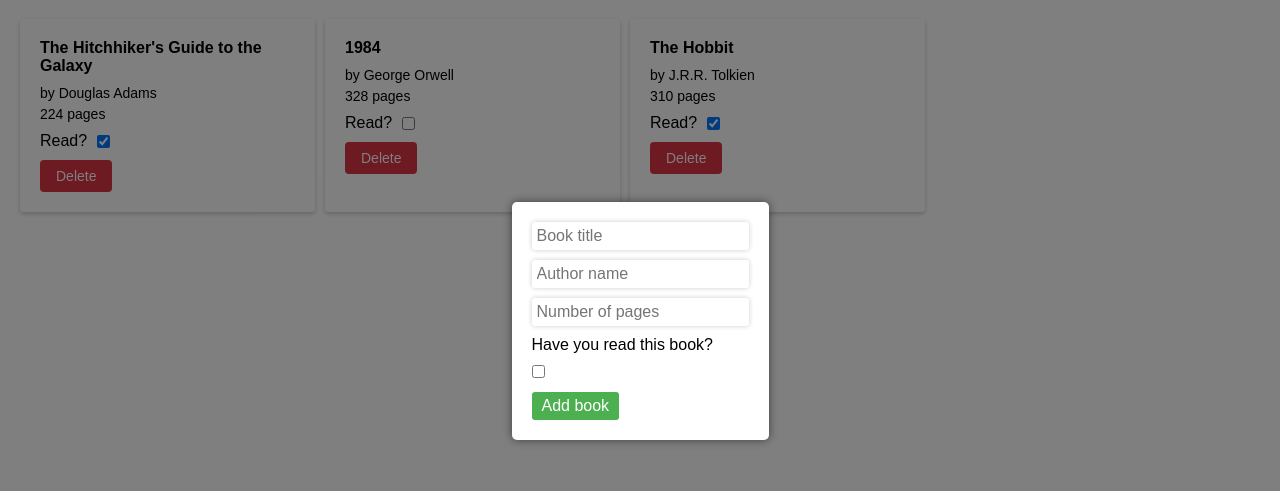
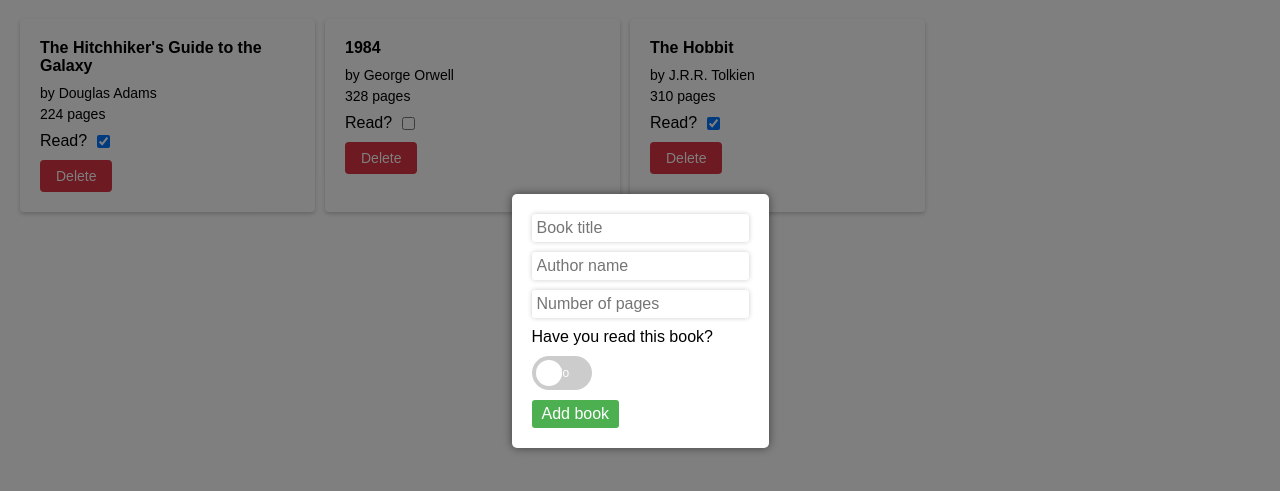
Before and after one commit to MagnusJason/bookapp, a plain HTML site: page index.html in a window 1280 px wide. Both pictures are taken after a click on the button "Add new book". Shown: the part 79-570 px from the top of the page. Drawn offline with Linux system fonts and the light colour scheme.

Commit message:
Change overlay read checkbox to toggle

```diff
--- a/script.js
+++ b/script.js
@@ -93,8 +93,18 @@ addBookBtn.addEventListener("click", function() {
     let readLabel = document.createElement("label");
     readLabel.textContent = "Have you read this book?";
 
-    let readInput = document.createElement("input");
-    readInput.type = "checkbox";
+    let toggleSwitch = document.createElement("label");
+    toggleSwitch.classList.add("toggle-switch");
+
+    let toggleInput = document.createElement("input");
+    toggleInput.type = "checkbox";
+    toggleInput.name = "read-status";
+
+    let toggleSlider = document.createElement("span");
+    toggleSlider.classList.add("toggle-slider");
+
+    toggleSwitch.appendChild(toggleInput);
+    toggleSwitch.appendChild(toggleSlider);
 
     let submitBtn = document.createElement("button");
     submitBtn.type = "submit";
@@ -104,7 +114,7 @@ addBookBtn.addEventListener("click", function() {
     form.appendChild(authorInput);
     form.appendChild(pagesInput);
     form.appendChild(readLabel);
-    form.appendChild(readInput);
+    form.appendChild(toggleSwitch);
     form.appendChild(submitBtn);
 
     overlay.appendChild(form);
@@ -115,7 +125,7 @@ addBookBtn.addEventListener("click", function() {
         let title = titleInput.value;
         let author = authorInput.value;
         let pages = pagesInput.value;
-        let read = readInput.checked;
+        let read = toggleInput.checked;
         addBookToLibrary(title, author, pages, read);
         overlay.remove();
     });
--- a/style.css
+++ b/style.css
@@ -147,3 +147,68 @@ main#book-list {
 .add-book-form button[type="submit"]:hover {
     background-color: #3e8e41;
 }
+
+.toggle-switch {
+    display: inline-block;
+    position: relative;
+    width: 60px;
+    height: 34px;
+    margin-bottom: 10px;
+}
+
+.toggle-switch input[type="checkbox"] {
+    opacity: 0;
+    width: 0;
+    height: 0;
+}
+
+.toggle-slider {
+    position: absolute;
+    cursor: pointer;
+    top: 0;
+    left: 0;
+    right: 0;
+    bottom: 0;
+    background-color: #ccc;
+    -webkit-transition: .4s;
+    transition: .4s;
+    border-radius: 34px;
+}
+
+.toggle-slider:before {
+    position: absolute;
+    content: "";
+    height: 26px;
+    width: 26px;
+    left: 4px;
+    bottom: 4px;
+    background-color: white;
+    -webkit-transition: .4s;
+    transition: .4s;
+    border-radius: 50%;
+}
+
+input[type="checkbox"]:checked + .toggle-slider {
+    background-color: #4CAF50;
+}
+
+input[type="checkbox"]:checked + .toggle-slider:before {
+    -webkit-transform: translateX(26px);
+    -ms-transform: translateX(26px);
+    transform: translateX(26px);
+}
+
+.toggle-switch .toggle-slider:after {
+    content: "No";
+    color: white;
+    display: block;
+    position: absolute;
+    transform: translate(-50%, -50%);
+    top: 50%;
+    left: 50%;
+    font-size: 12px;
+}
+
+input[type="checkbox"]:checked + .toggle-slider:after {
+    content: "Yes";
+}
```
